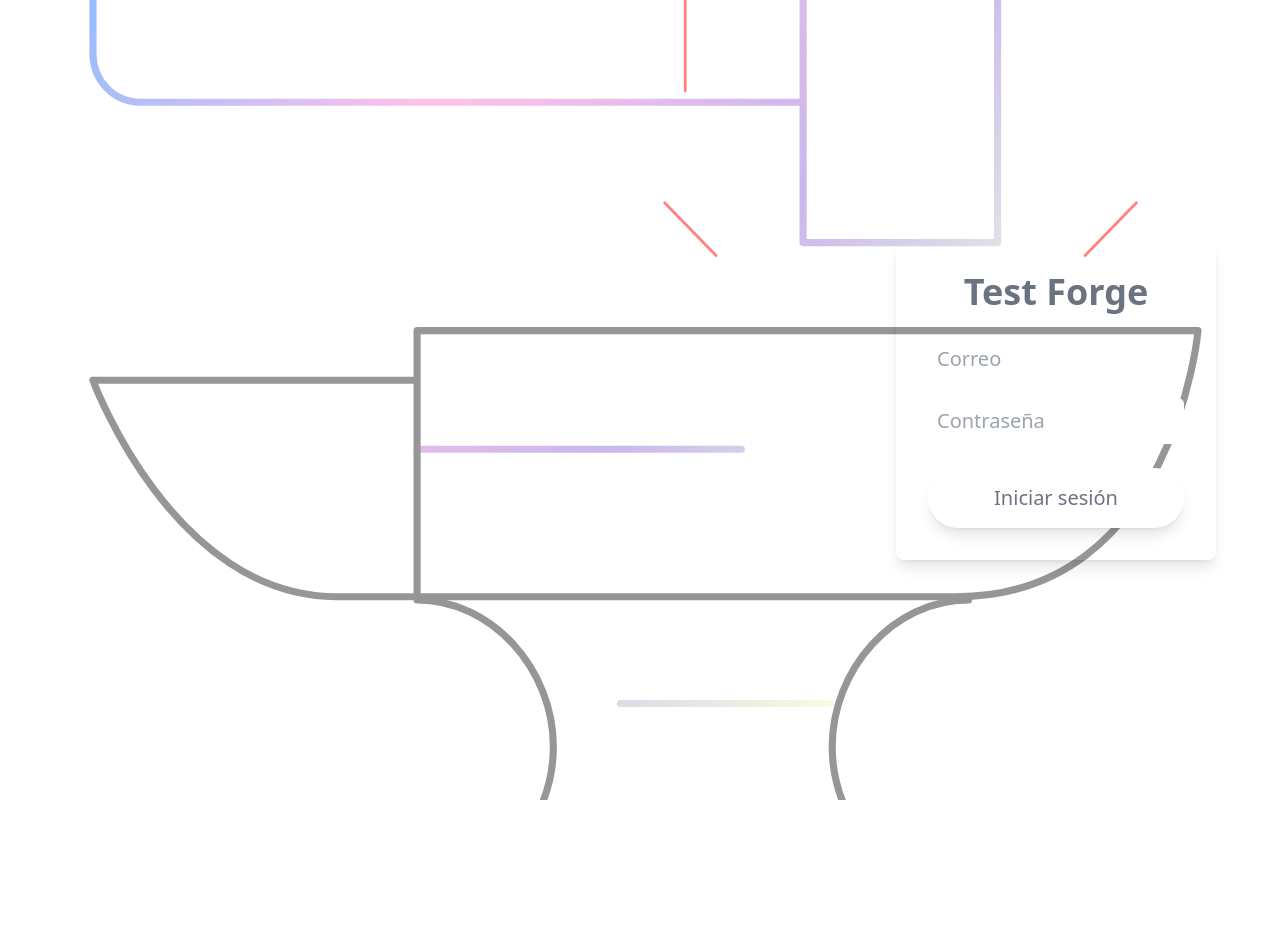
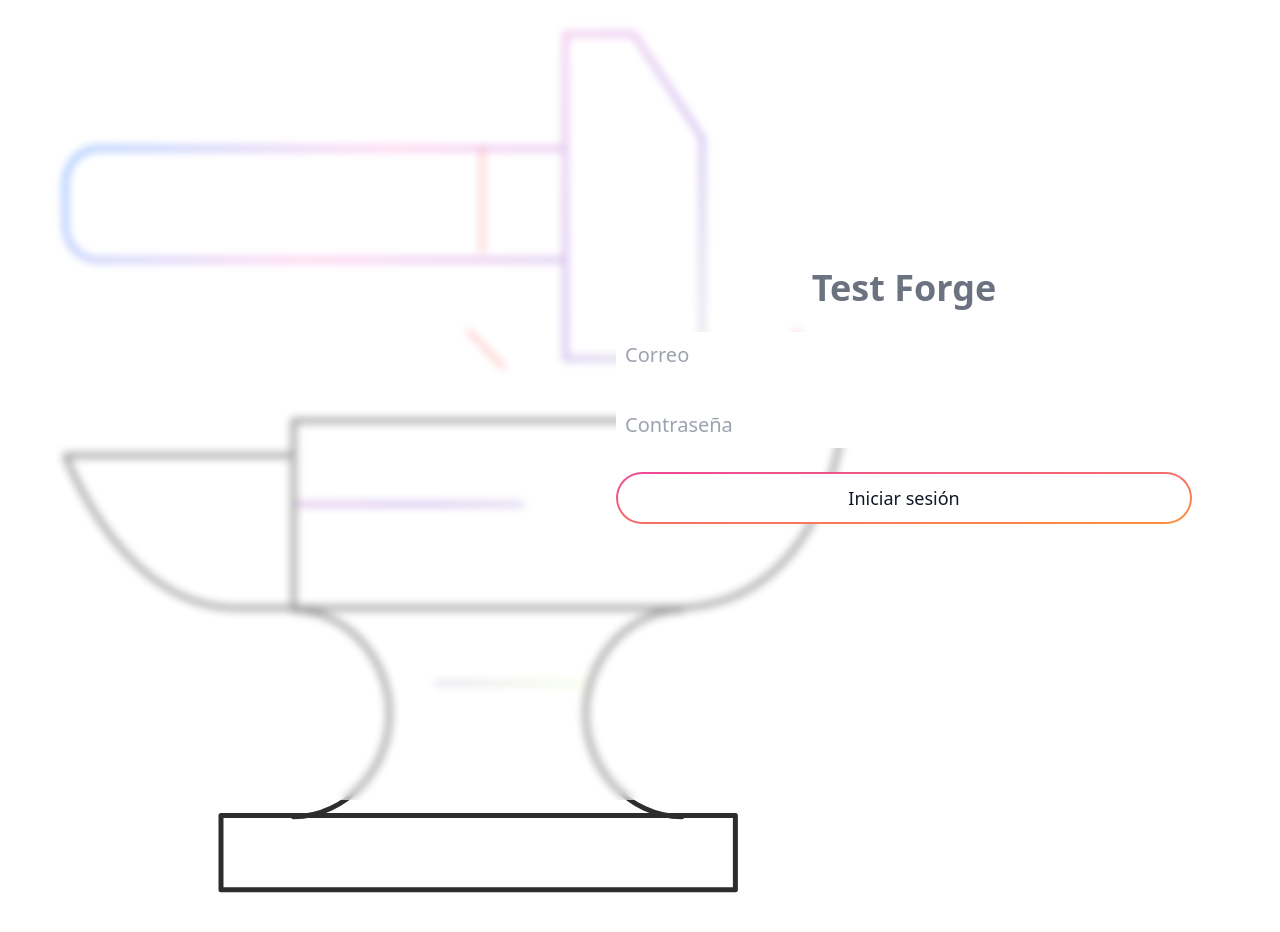
Before and after one commit to JoseHernann/test_forge, a Vue app: page /login in a window 1280 px wide. Shown: the top 932 px of the page. Before the commit the page ends 800 px from the top, so only its background shows below. Built offline with nearby package versions, Linux system fonts and the light colour scheme.

Commit message:
Aumento del tamaño de los campos de entrada para una mejor legibilidad. Aplicación de un desenfoque suave al fondo opaco para un aspecto más elegante. Ajuste del tamaño y altura del formulario para una presentación más equilibrada.

```diff
--- a/src/views/Auth/LoginPage.vue
+++ b/src/views/Auth/LoginPage.vue
@@ -20,16 +20,13 @@ const login = () => {
 
 <template>
   <div class="min-h-screen flex items-center justify-center relative">
-    <img
-      src="@/assets/img/Frame1.svg"
-      alt="Background"
-      class="absolute inset-0 w-full h-full object-cover"
-    />
-    <div class="absolute inset-0 bg-white bg-opacity-50"></div>
-    <div class="w-1/4 bg-opacity-0 p-8 rounded-lg shadow-lg absolute right-16">
+    <img src="@/assets/img/Frame1.svg" alt="Background" class="absolute inset-0 object-cover" />
+    <div class="absolute inset-0 bg-white bg-opacity-50 backdrop-blur-sm"></div>
+
+    <div class="w-1/2 max-h-96 bg-opacity-0 p-8 absolute right-14">
       <h1 class="text-4xl font-bold text-gray-500 mb-6 text-center">Test Forge</h1>
       <form @submit.prevent="login" class="bg-opacity-0">
-        <div class="mb-4">
+        <div class="mb-6">
           <label for="username" class="block text-gray-500 text-2xl font-medium"></label>
           <input
             v-model="email"
@@ -53,11 +50,15 @@ const login = () => {
         </div>
         <div class="text-center">
           <button
-            type="submit"
-            class="w-full bg-white p-4 rounded-full text-xl text-gray-500 shadow-lg"
+            class="w-full relative inline-flex items-center justify-center p-0.5 mb-2 mr-2 overflow-hidden text-lg font-medium text-gray-900 rounded-full group bg-gradient-to-br from-pink-500 to-orange-400 group-hover:from-pink-500 group-hover:to-orange-400 hover:text-white dark:text-white focus:ring-4 focus:ring-pink-200 dark:focus:ring-pink-800"
           >
-            Iniciar sesión
+            <span
+              class="w-full relative px-5 py-2.5 transition-all ease-in duration-75 bg-white dark:bg-gray-900 rounded-full group-hover:bg-opacity-0"
+            >
+              Iniciar sesión
+            </span>
           </button>
+
           <p class="text-red-500">{{ error }}</p>
         </div>
       </form>
```
